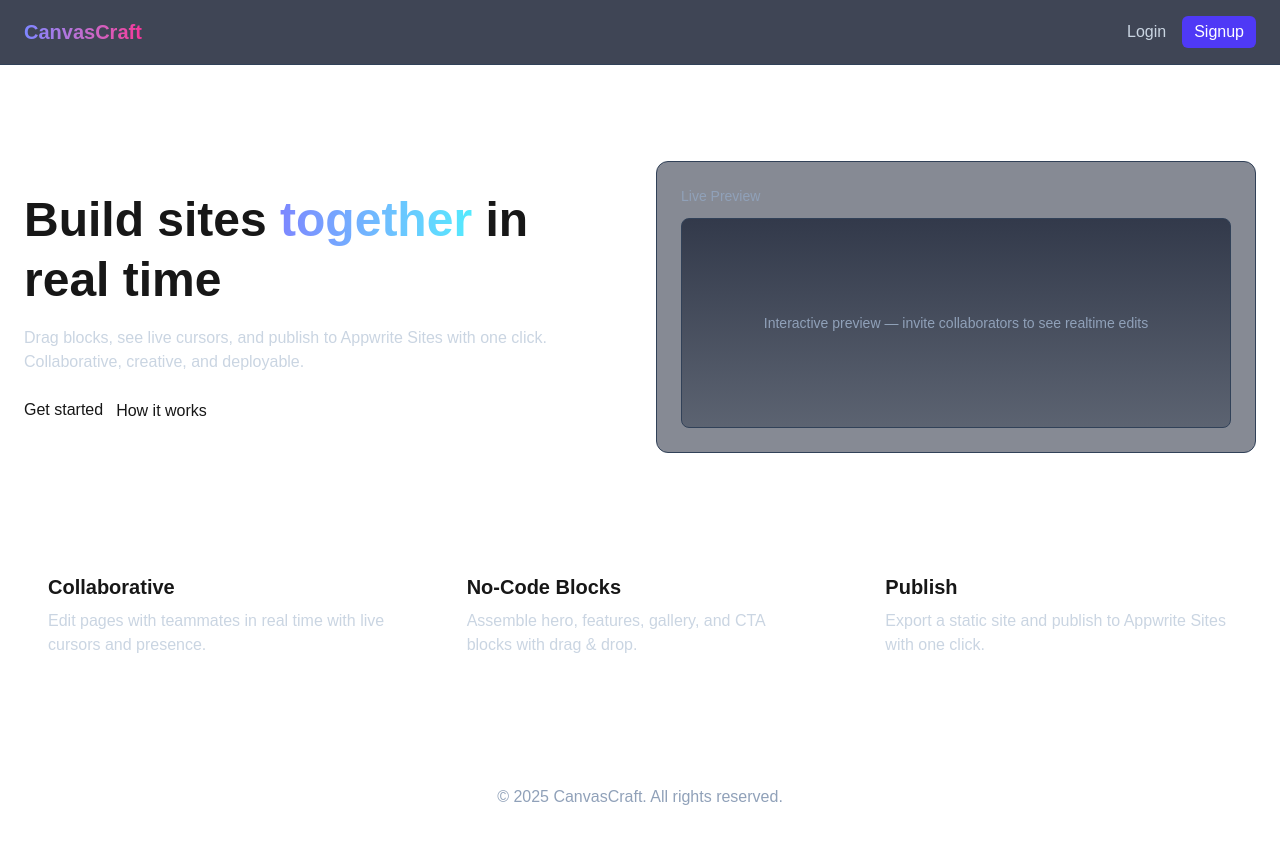
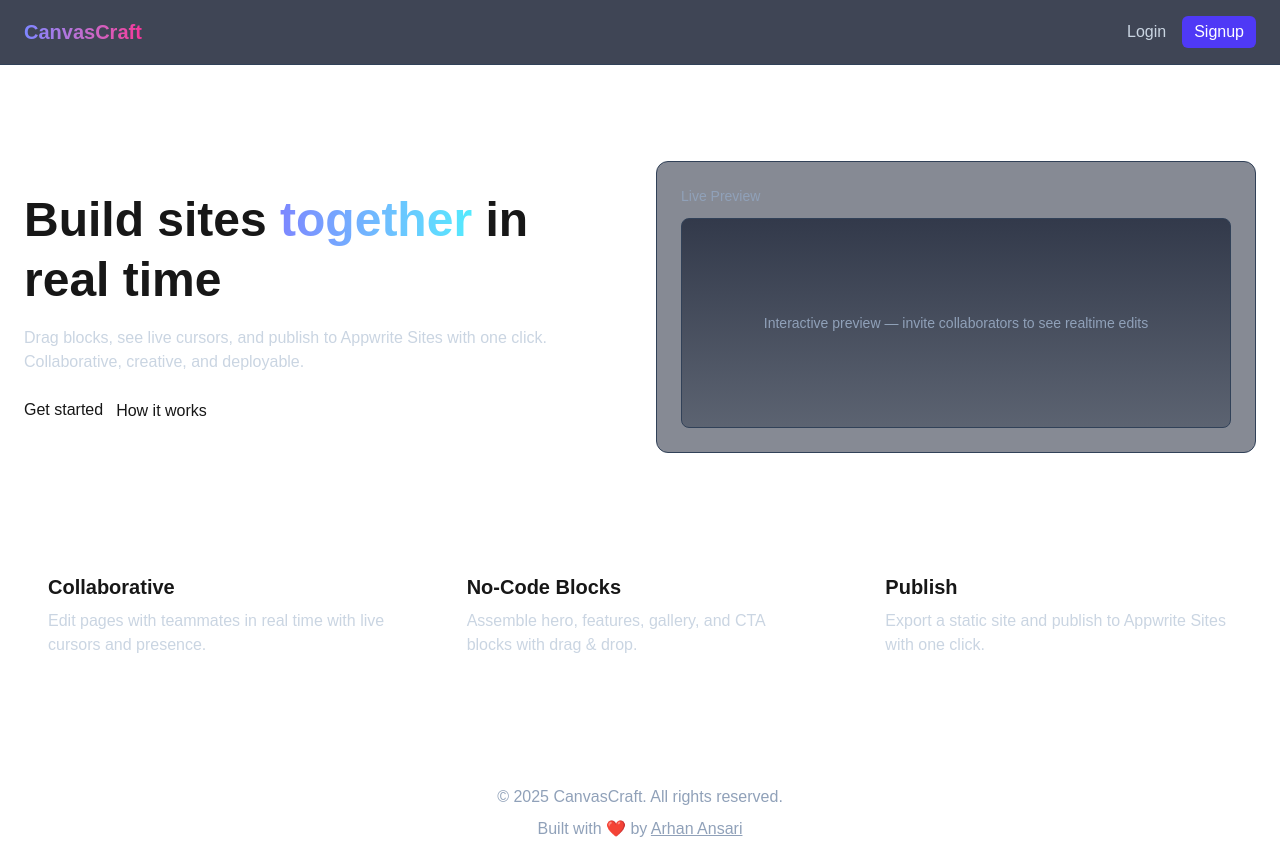
Before and after one commit to ArhanAnsari/CanvasCraft, a Next.js app: page / in a window 1280 px wide. Before the commit the page ends 833 px from the top, so only its background shows below. Built offline with nearby package versions, Linux system fonts and the light colour scheme; no server answers.

Commit message:
feat: Update footer to include author credit and acknowledgment

```diff
--- a/components/Footer.tsx
+++ b/components/Footer.tsx
@@ -2,6 +2,10 @@ export default function Footer(){
   return (
     <footer className="py-6 mt-12">
       <div className="container text-center text-slate-400">© 2025 CanvasCraft. All rights reserved.</div>
+      {/* Add a built with ❤️ by Arhan Ansari */}
+      <div className="container text-center text-slate-400 mt-2">
+        Built with <span className="text-red-500">❤️</span> by <a href="https://arhanansari.vercel.app" className="underline hover:text-slate-200">Arhan Ansari</a>
+      </div>
     </footer>
   );
 }
```
Also changed, not shown: 1 other file (tests, documents, lock files or other folders).
